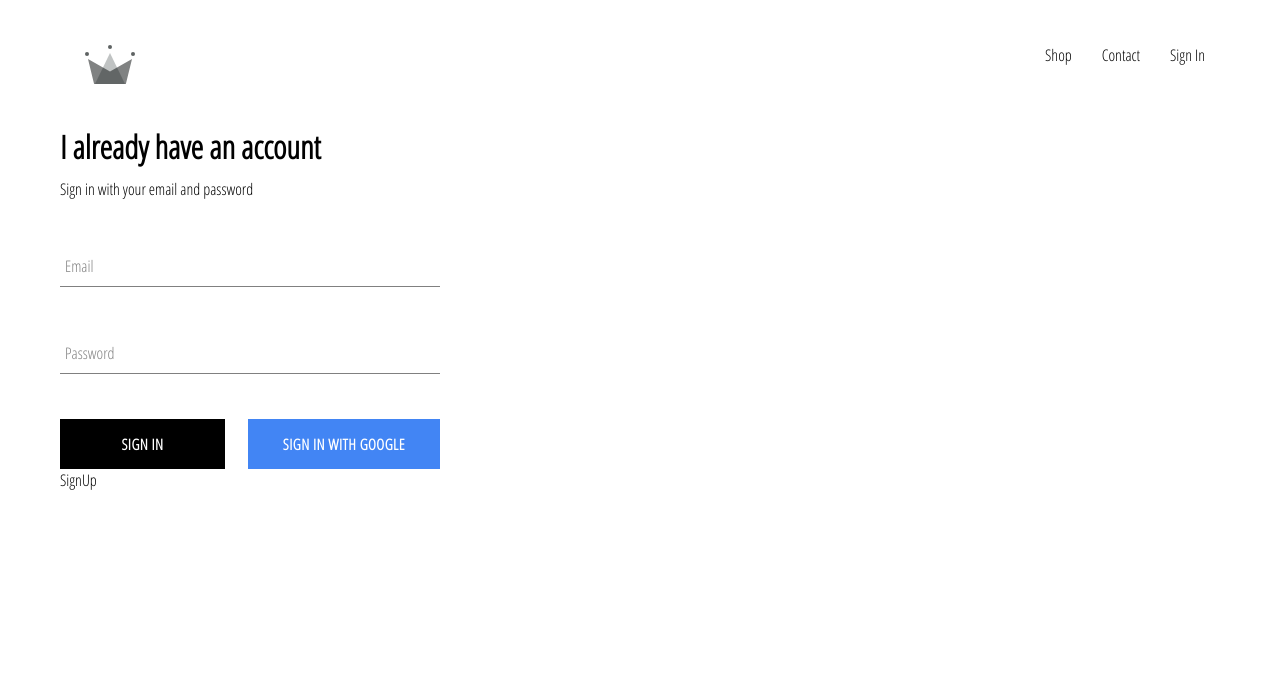
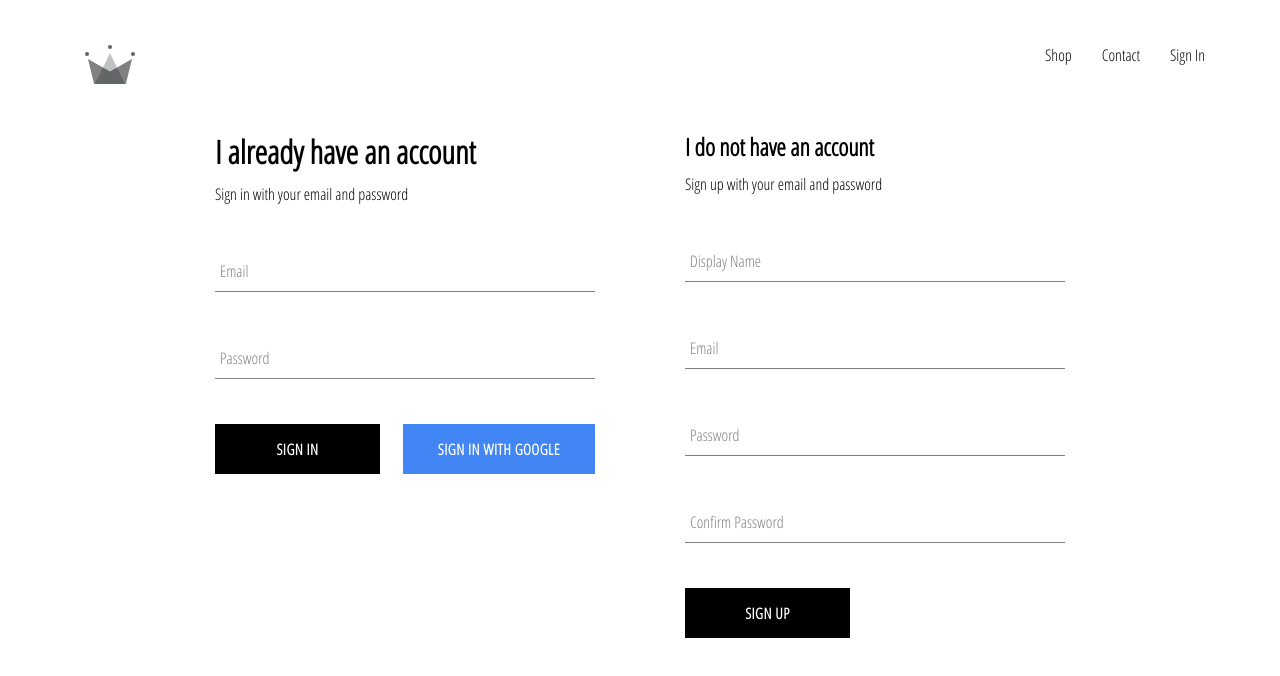
Before and after one commit to Asylcreek/Crwn-Clothing, a React (Create React App) app: page /signin in a window 1280 px wide. Shown: the top 676 px of the page. Built offline with nearby package versions, Linux system fonts and the light colour scheme; no server answers.

Commit message:
Implement saving users into firestore database, implement sign up with email and password

```diff
--- a/src/App.js
+++ b/src/App.js
@@ -8,19 +8,25 @@
 import Header from './Components/header/header.component';
 import SignIn from './Pages/signIn/signInPage';
 
-import { auth } from './firebase/firebase.utils';
+import { auth, createUserProfileDocument } from './firebase/firebase.utils';
 
 function App() {
   const [currentUser, setCurrentUser] = useState(null);
 
   useEffect(() => {
-    const unsubscribeFromAuth = auth.onAuthStateChanged((user) => {
-      setCurrentUser(user);
+    const unsubscribeFromAuth = auth.onAuthStateChanged(async (userAuth) => {
+      if (!userAuth) return setCurrentUser(null);
+
+      const userRef = await createUserProfileDocument(userAuth);
+
+      userRef.onSnapshot((snapShot) => {
+        setCurrentUser({ id: snapShot.id, ...snapShot.data() });
+      });
     });
 
     return () => unsubscribeFromAuth();
-  });
-
+  }, []);
+  console.log(currentUser);
   return (
     <div>
       <Header currentUser={currentUser} />
--- a/src/Components/form-input/form-input.component.jsx
+++ b/src/Components/form-input/form-input.component.jsx
@@ -6,7 +6,7 @@
   return (
     <div className="group">
       <input
-        type={props.text ? props.text : props.name.toLowerCase()}
+        type={props.type ? props.type : props.name.toLowerCase()}
         name={props.name}
         value={props.value}
         onChange={props.handleChange}
--- a/src/Components/sign-up/sign-up.component.jsx
+++ b/src/Components/sign-up/sign-up.component.jsx
@@ -1,6 +1,9 @@
 import React from 'react';
 
 import './sign-up.styles.scss';
+import FormInput from '../form-input/form-input.component';
+import Button from '../button/button.component';
+import { auth, createUserProfileDocument } from '../../firebase/firebase.utils';
 
 class SignUp extends React.Component {
   constructor() {
@@ -9,11 +12,86 @@
       displayName: '',
       email: '',
       password: '',
+      confirmPassword: '',
     };
   }
 
+  handleChange = (event) => {
+    const { name, value } = event.target;
+
+    this.setState({ [name]: value });
+  };
+
+  handleSubmit = async (event) => {
+    event.preventDefault();
+
+    const { displayName, email, password, confirmPassword } = this.state;
+
+    if (password !== confirmPassword) return alert('Passwords do not match');
+
+    try {
+      const { user } = await auth.createUserWithEmailAndPassword(
+        email,
+        password
+      );
+
+      await createUserProfileDocument(user, { displayName });
+
+      this.setState({
+        displayName: '',
+        email: '',
+        password: '',
+        confirmPassword: '',
+      });
+    } catch (error) {
+      console.error(error);
+    }
+  };
+
   render() {
-    return <div>SignUp</div>;
+    const { displayName, email, password, confirmPassword } = this.state;
+
+    return (
+      <div className="sign-up">
+        <h2 className="title">I do not have an account</h2>
+        <span>Sign up with your email and password</span>
+        <form className="sign-up-form" onSubmit={this.handleSubmit}>
+          <FormInput
+            type="text"
+            name="displayName"
+            value={displayName}
+            label="Display Name"
+            handleChange={this.handleChange}
+            required
+          />
+          <FormInput
+            type="email"
+            name="email"
+            value={email}
+            label="Email"
+            handleChange={this.handleChange}
+            required
+          />
+          <FormInput
+            type="password"
+            name="password"
+            value={password}
+            label="Password"
+            handleChange={this.handleChange}
+            required
+          />
+          <FormInput
+            type="password"
+            name="confirmPassword"
+            value={confirmPassword}
+            label="Confirm Password"
+            handleChange={this.handleChange}
+            required
+          />
+          <Button type="submit">SIGN UP</Button>
+        </form>
+      </div>
+    );
   }
 }
 
--- a/src/Components/sign-up/sign-up.styles.scss
+++ b/src/Components/sign-up/sign-up.styles.scss
@@ -0,0 +1,8 @@
+.sign-up {
+    display: flex;
+    flex-direction: column;
+    width: 380px;
+    .title {
+        margin: 10px 0;
+    }
+}
--- a/src/Pages/signIn/signInPage.jsx
+++ b/src/Pages/signIn/signInPage.jsx
@@ -6,7 +6,7 @@
 
 const SignInSignUp = () => {
   return (
-    <div>
+    <div className="sign-in-and-sign-up">
       <SignIn />
       <SignUp />
     </div>
--- a/src/Pages/signIn/signInPage.styles.scss
+++ b/src/Pages/signIn/signInPage.styles.scss
@@ -0,0 +1,6 @@
+.sign-in-and-sign-up {
+    width: 850px;
+    display: flex;
+    justify-content: space-between;
+    margin: 30px auto;
+}
--- a/src/firebase/firebase.utils.js
+++ b/src/firebase/firebase.utils.js
@@ -13,6 +13,27 @@
     measurementId: 'G-WP3K5GCTB0',
 };
 
+export const createUserProfileDocument = async(userAuth, additionalData) => {
+    if (!userAuth) return;
+
+    const userRef = firestore.doc(`users/${userAuth.uid}`);
+
+    const snapShot = await userRef.get();
+
+    if (!snapShot.exists) {
+        const { displayName, email } = userAuth;
+        const createdAt = new Date();
+
+        try {
+            await userRef.set({ displayName, email, createdAt, ...additionalData });
+        } catch (error) {
+            console.log('Error creating user', error.message);
+        }
+    }
+
+    return userRef;
+};
+
 firebase.initializeApp(config);
 
 export const auth = firebase.auth();
```
Also changed, not shown: 1 other file (tests, documents, lock files or other folders).
